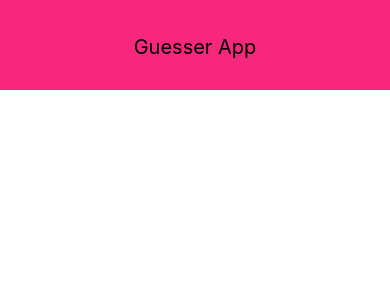
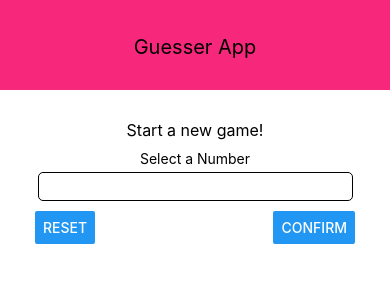
Before and after one commit to yusuf-ishaku/guessing-mobile-app, a React Native app: screen / in a window 390 px wide. Shown: the top 300 px of the page. Built offline with nearby package versions, Linux system fonts and the light colour scheme.

Commit message:
Working on fly screen

```diff
--- a/App.js
+++ b/App.js
@@ -1,10 +1,13 @@
 import { StatusBar } from 'expo-status-bar';
 import { StyleSheet, Text, View } from 'react-native';
 import { Header } from './components/Header';
+import { StartGameScreen } from './screens/StartGameScreen';
+
 export default function App() {
   return (
     <View style = {styles.mainView}>
       <Header title = "Guesser App"></Header>
+      <StartGameScreen></StartGameScreen>
     </View>
   );
 }
--- /dev/null
+++ b/screens/StartGameScreen.jsx
@@ -0,0 +1,55 @@
+import React from "react";
+import { TextInput, View, Text, StyleSheet, Button } from "react-native";
+
+export const StartGameScreen = () =>{
+    return (
+        <>
+            <View style = {styles.bigScreen}>
+                <Text style = {styles.text}>Start a new game!</Text>
+                <View style= { styles.mini}>
+                    <Text>Select a Number</Text>
+                    <TextInput style= {styles.textInput}></TextInput>
+                </View>
+                <View style = {styles.buttons}>
+                    <Button title="Reset" onPress={() =>{}}></Button>
+                    <Button  title="Confirm" onPress={() =>{}}></Button>
+                </View>
+            </View>
+        </>
+    )
+};
+const styles = StyleSheet.create({
+    bigScreen: {
+        flex: 1,
+        padding: 20,
+        alignItems: 'center',
+    },
+    text: {
+        fontSize: 16,
+        marginVertical: 10
+    },
+    mini: {
+        width: '90%',
+        borderRadius: 1,
+        alignItems: 'center'
+    },
+    textInput:{
+        width: '100%',
+        marginTop: 5,
+        padding: 5,
+        borderRadius: 5,
+        borderWidth: 1,
+        borderColor: 'black'
+    },
+    buttons: {
+        marginVertical: 10,
+        width: '100%',
+        height: 'auto',
+        flexDirection: 'row',
+        justifyContent: 'space-between',
+        paddingHorizontal: 15
+    },
+    button: {
+        width: '40%'
+    }
+})
```
